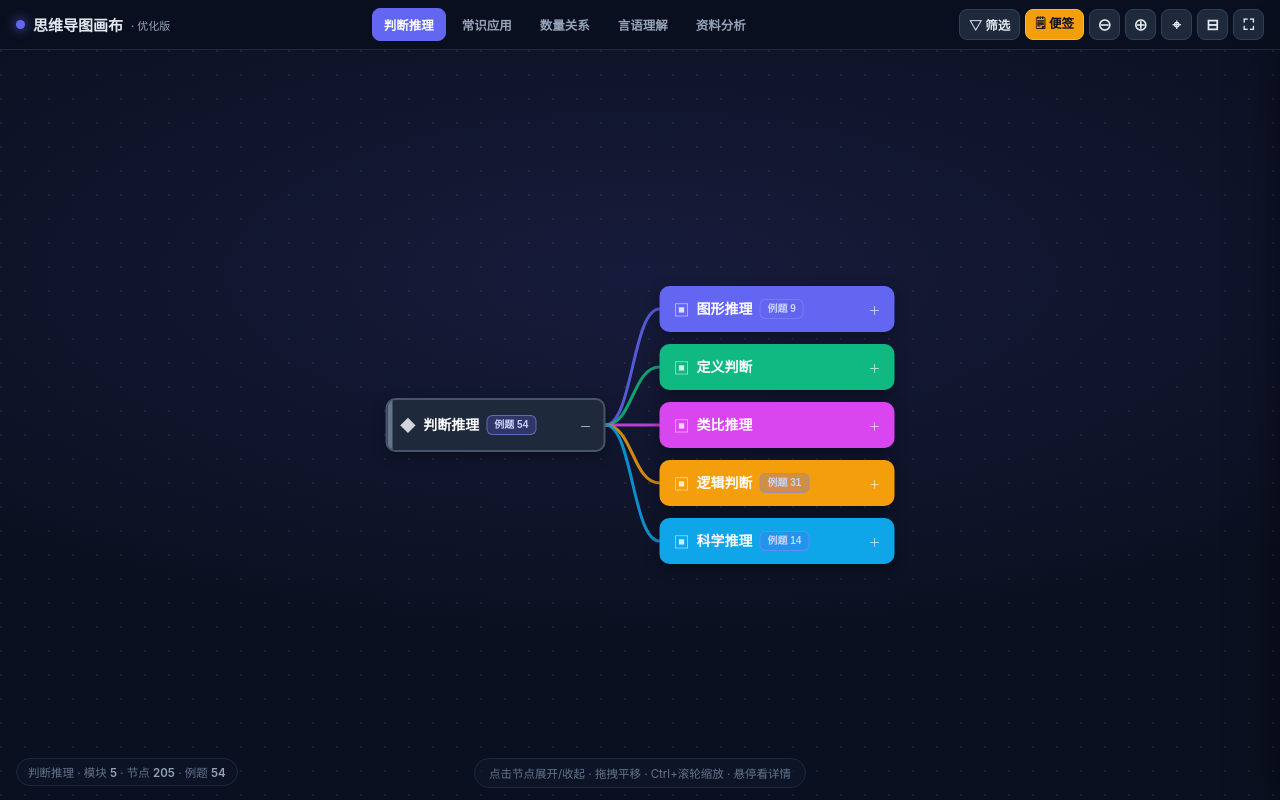
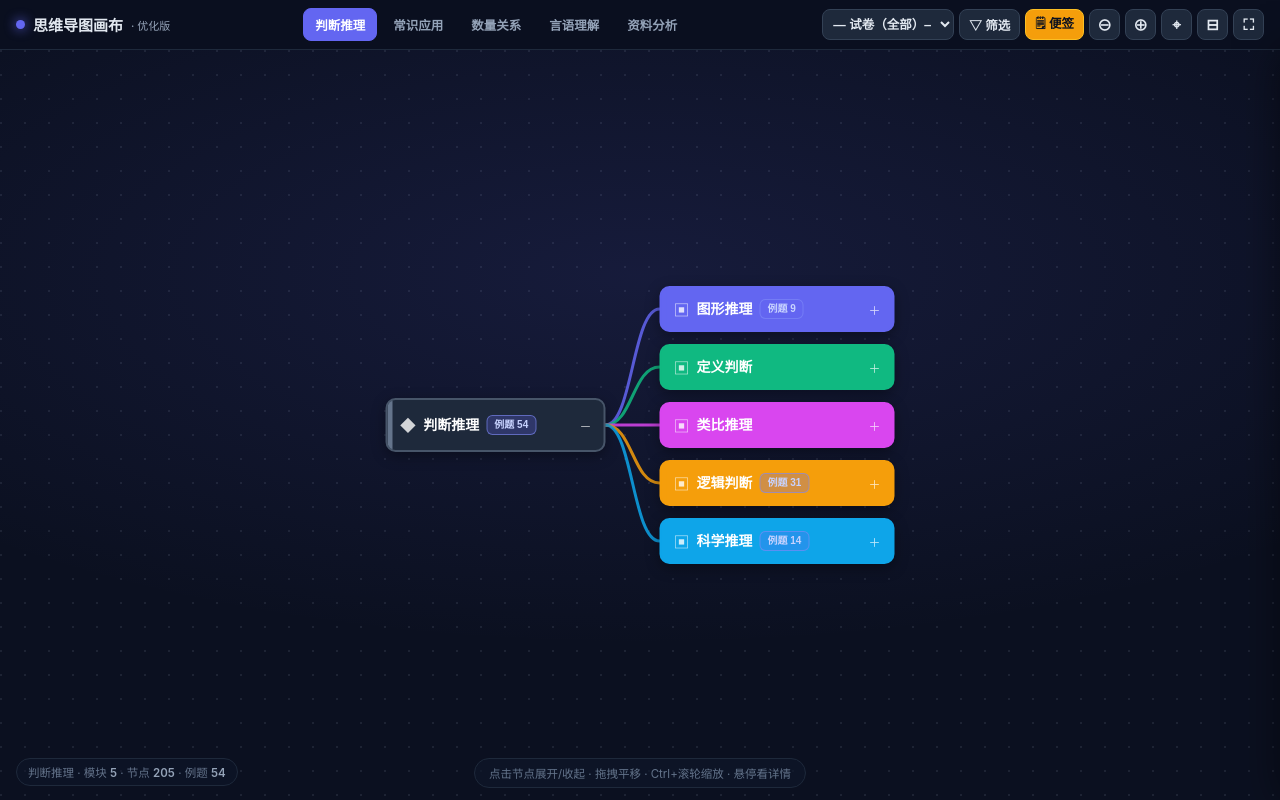
Before and after one commit to elvincccc/mindmap-canvas, a plain HTML site: page index.html in a window 1280 px wide. Drawn offline with Linux system fonts and the light colour scheme.

Commit message:
工具栏新增筛选试卷下拉框(带题数/叠加筛选/切科重填/无记忆)

```diff
--- a/index.html
+++ b/index.html
@@ -32,6 +32,13 @@ body{font-family:'Inter','PingFang SC','Microsoft YaHei',system-ui,sans-serif;ba
 .subj-tab:hover{color:#fff;background:#1e293b}
 .subj-tab.on{color:#fff;background:var(--sc,#6366f1);border-color:var(--sc,#6366f1)}
 .tools{display:flex;gap:5px;align-items:center}
+.vol-select{
+  height:31px;max-width:132px;padding:0 6px;border-radius:8px;cursor:pointer;
+  background:#1e293b;color:var(--txt);border:1px solid #334155;
+  font-size:12.5px;font-weight:600;transition:.15s;
+}
+.vol-select:hover,.vol-select:focus{outline:none;border-color:var(--accent)}
+@media (max-width:820px){.vol-select{max-width:104px;font-size:11.5px}}
 .btn{
   height:31px;min-width:31px;padding:0 9px;border-radius:8px;cursor:pointer;font-size:12.5px;font-weight:600;
   background:#1e293b;color:var(--txt);border:1px solid #334155;transition:.15s;user-select:none;
@@ -264,6 +271,9 @@ body{font-family:'Inter','PingFang SC','Microsoft YaHei',system-ui,sans-serif;ba
   <div id="brand"><span class="dot"></span>思维导图画布<small>· 优化版</small></div>
   <div id="subjectTabs"></div>
   <div class="tools">
+    <select id="volSelect" class="vol-select" title="按试卷筛选例题">
+      <option value="">— 试卷（全部）—</option>
+    </select>
     <button class="btn" id="btnFilter" title="筛选（题源 / 对错）">▽ 筛选</button>
     <button class="btn sticky" id="btnSticky" title="便签">🗒 便签</button>
     <button class="btn ico" id="btnCollapseAll" title="全部收起">⊖</button>
@@ -399,11 +409,14 @@ const hoverCard=document.getElementById('hoverCard');
 let rootNode=null,focusNode=null,scale=1,tx=40,ty=40;
 let dragging=false,lastX=0,lastY=0,moved=false,pinchDist=0,lastEdges=[];
 let EXFILTER='all',EXSRC='all';
+let EXVOL='';   // 试卷筛选（卷名，''=全部）；不做持久化
 
 function isMock(src){return /季/.test(String(src||''))}
+function volOf(src){const s=String(src||''),i=s.indexOf(' 第');return i>0?s.slice(0,i):s}
 function exMatch(ex){
   if(EXFILTER!=='all'){ if(EXFILTER==='right' ? ex.hit!==true : ex.hit!==false) return false; }
   if(EXSRC!=='all'){ const m=isMock(ex.src); if(EXSRC==='mock'?!m:m) return false; }
+  if(EXVOL && volOf(ex&&ex.src)!==EXVOL) return false;
   return true;
 }
 function makeNode(name,level,color,parent,extra){
@@ -439,7 +452,7 @@ function buildTree(D){
 
 /* 例题计数（受筛选影响，带缓存） */
 function countEx(n,key){
-  const k=EXFILTER+'|'+EXSRC;
+  const k=EXFILTER+'|'+EXSRC+'|'+EXVOL;
   if(n._exF!==k){ n._exF=k;n._exN=0;
     (n.examples||[]).forEach(ex=>{if(exMatch(ex))n._exN++});
     (n.children||[]).forEach(c=>{n._exN+=countEx(c,k)});
@@ -790,7 +803,9 @@ function renderSubjectTabs(){
 }
 function switchSubject(name){
   if(!SUBJECTS[name])return;CUR=name;DATA=SUBJECTS[name];focusNode=null;
-  rootNode=buildTree(DATA);render();defaultView();
+  rootNode=buildTree(DATA);
+  fillVolSelect();
+  render();defaultView();
   renderSubjectTabs();renderStat();renderFilterStats();
 }
 function renderStat(){
@@ -850,6 +865,33 @@ document.querySelectorAll('#filterPopover [data-ex]').forEach(row=>{
   };
 });
 
+/* ---- 试卷筛选：聚合 / 重填 / 清缓存 / 应用（不做持久化） ---- */
+function volAllEx(){
+  const out=[];
+  (function rec(n){if(!n)return;(n.examples||[]).forEach(e=>out.push(e));(n.children||[]).forEach(rec)})(rootNode);
+  return out;
+}
+function clearExCache(){
+  (function rec(n){if(!n)return;n._exN=null;n._exF=null;(n.children||[]).forEach(rec)})(rootNode);
+}
+function fillVolSelect(){
+  const sel=document.getElementById('volSelect');if(!sel)return;
+  const cnt={};
+  volAllEx().forEach(e=>{const v=volOf(e&&e.src)||'（未标卷）';cnt[v]=(cnt[v]||0)+1});
+  const vols=Object.keys(cnt).sort();
+  sel.innerHTML='<option value="">— 试卷（全部）—</option>'
+    +vols.map(v=>`<option value="${esc(v)}">${esc(v)}（${cnt[v]}）</option>`).join('');
+  /* 当前卷在新科目不存在则回「全部」，不保留偏好 */
+  if(EXVOL && cnt[EXVOL]===undefined) EXVOL='';
+  sel.value=EXVOL;
+}
+function applyVol(v){
+  EXVOL=v||'';
+  clearExCache();render();
+}
+const volSelect=document.getElementById('volSelect');
+if(volSelect) volSelect.addEventListener('change',()=>applyVol(volSelect.value));
+
 /* 便签（localStorage 持久化） */
 const NOTE_KEY='mm_opt_notes';
 function loadNotes(){try{return JSON.parse(localStorage.getItem(NOTE_KEY)||'[]')}catch(e){return[]}}
@@ -905,7 +947,9 @@ document.addEventListener('fullscreenchange',()=>{
 function boot(d){
   applyData(d);
   renderSubjectTabs();
-  rootNode=buildTree(DATA);render();defaultView();
+  rootNode=buildTree(DATA);
+  fillVolSelect();
+  render();defaultView();
   renderStat();renderFilterStats();
 }
 loadData().then(boot).catch(err=>{
```
